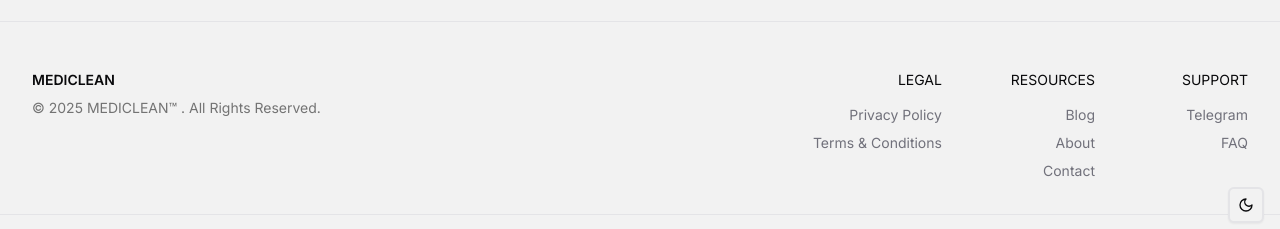
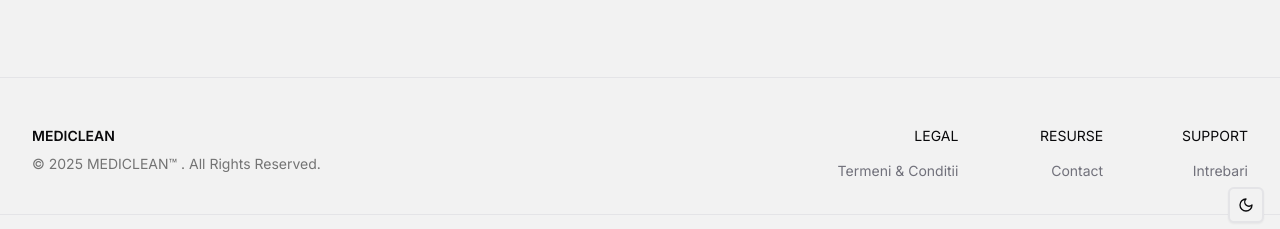
Before and after one commit to adrian52x/Mediclean, a Next.js app: page /products/1 in a window 1280 px wide. Shown: the part 561-790 px from the top of the page. Built offline with nearby package versions, Linux system fonts and the light colour scheme; no server answers; the database is empty.

Commit message:
footer update

```diff
--- a/components/Footer.tsx
+++ b/components/Footer.tsx
@@ -5,43 +5,43 @@ const data = [
   {
     label: 'LEGAL',
     links: [
+      // {
+      //   label: 'Privacy Policy',
+      //   url: '/privacy',
+      // },
       {
-        label: 'Privacy Policy',
-        url: '/privacy',
-      },
-      {
-        label: 'Terms & Conditions',
-        url: '/terms',
+        label: 'Termeni & Conditii',
+        url: '#terms',
       },
     ],
   },
   {
-    label: 'RESOURCES',
+    label: 'RESURSE',
     links: [
-      {
-        label: 'Blog',
-        url: '/blog',
-      },
-      {
-        label: 'About',
-        url: '/about',
-      },
+      // {
+      //   label: 'Blog',
+      //   url: '/blog',
+      // },
+      // {
+      //   label: 'Locatie',
+      //   url: '#location',
+      // },
       {
         label: 'Contact',
-        url: '/contact',
+        url: '#services',
       },
     ],
   },
   {
     label: 'SUPPORT',
     links: [
+      // {
+      //   label: 'Telegram',
+      //   url: '/telegram',
+      // },
       {
-        label: 'Telegram',
-        url: '/telegram',
-      },
-      {
-        label: 'FAQ',
-        url: '/faq',
+        label: 'Intrebari',
+        url: '#faq',
       },
     ],
   },
```
